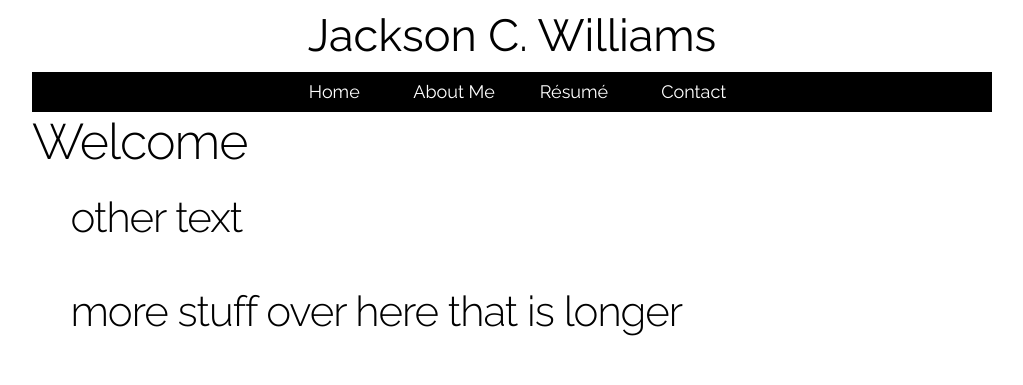
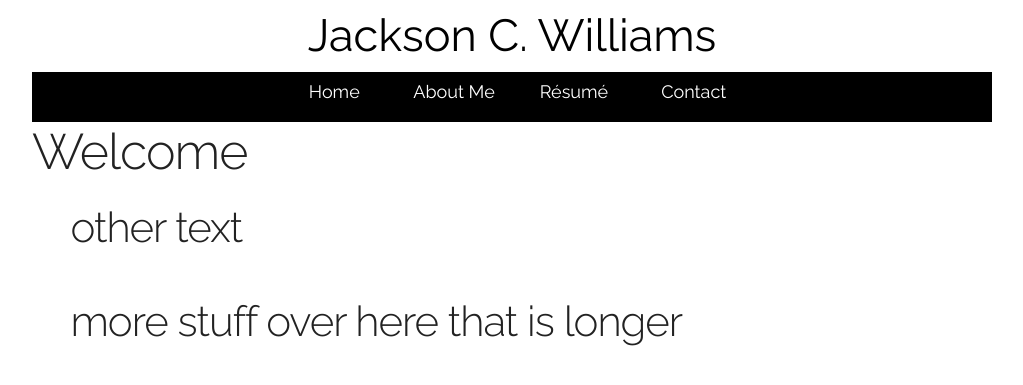
Before and after one commit to jacksoncwilliams/jackson-erin, a Jekyll site: the page built from simpleindex.html, in a window 1280 px wide. Shown: the top 385 px of the page, without its empty margins (128-1151 px from the left). Built offline with Jekyll 4.4.1, drawn with Linux system fonts in a browser that asks for light colours.

Commit message:
Update skeleton.css

```diff
--- a/css/skeleton.css
+++ b/css/skeleton.css
@@ -28,33 +28,13 @@
 
 /* Grid
 â€“â€“â€“â€“â€“â€“â€“â€“â€“â€“â€“â€“â€“â€“â€“â€“â€“â€“â€“â€“â€“â€“â€“â€“â€“â€“â€“â€“â€“â€“â€“â€“â€“â€“â€“â€“â€“â€“â€“â€“â€“â€“â€“â€“â€“â€“â€“â€“â€“â€“ */
-
-
-
 .container {
   position: relative;
   width: 100%;
   max-width: 960px;
   margin: 0 auto;
-  margin-top: 0px;
-  padding: 0px;
-  box-sizing: border-box;
-
-    /* Fallback for web browsers that doesn't support RGBa */
-    background: rgb(255, 255, 255) opacity: 0.95;
-    				   filter: alpha(opacity=95);;
-    /* RGBa with 0.6 opacity */
-    background: rgba(255, 255, 255, 0.95);
-    /* For IE 5.5 - 7*/
-    filter:progid:DXImageTransform.Microsoft.gradient(startColorstr=#FFFFFF, endColorstr=#FFFFFF);
-    /* For IE 8*/
-    -ms-filter: "progid:DXImageTransform.Microsoft.gradient(startColorstr=#FFFFFF, endColorstr=#FFFFFF)";
-
-
-    color: #000;
-    border: 0px solid #fff;
-    border-radius: 0px;
-    box-shadow: 0px 0px 0px #000; }
+  padding: 0 20px;
+  box-sizing: border-box; }
 .column,
 .columns {
   width: 100%;
@@ -320,7 +300,8 @@
 ol ul {
   margin: 1.5rem 0 1.5rem 3rem;
   font-size: 90%; }
-
+li {
+  margin-bottom: 1rem; }
 
 
 /* Code
```
